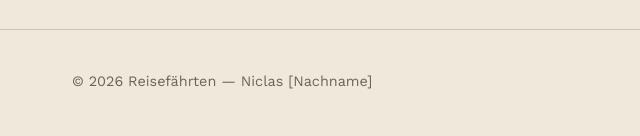
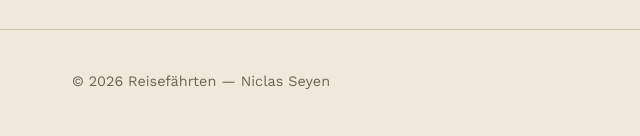
Before and after one commit to w5htr8pzvw-byte/reisefaehrten, an Eleventy site: page src/danke.njk in a window 1280 px wide. Shown: the part 410-546 px from the top of the page, 0-640 px from the left. Built offline with nearby package versions, Linux system fonts and the light colour scheme; Eleventy itself is replaced by a stand-in of ours; files that its build step writes are made by us from their sources.

Commit message:
Update footer with full name

```diff
--- a/src/_includes/layouts/base.njk
+++ b/src/_includes/layouts/base.njk
@@ -51,7 +51,7 @@
 
 <footer class="site-footer">
   <div class="container">
-    <p>© 2026 Reisefährten — Niclas [Nachname]</p>
+    <p>© 2026 Reisefährten — Niclas Seyen</p>
     <nav>
       {%- if lang == "de" %}
       <a href="/impressum/">Impressum</a>
```
